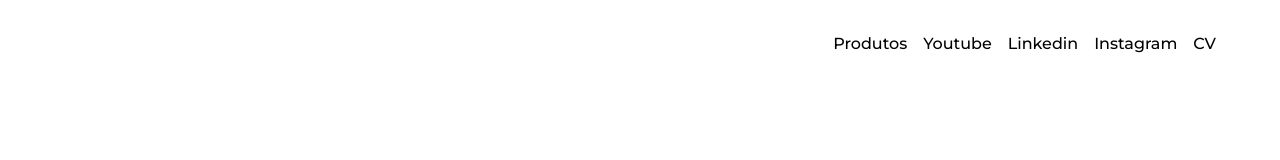
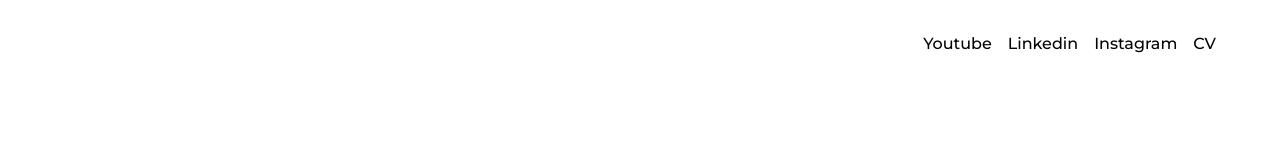
Before and after one commit to lucasopagodev/opagodevweb, a Next.js app: page / in a window 1280 px wide. Shown: the top 160 px of the page. Built offline with nearby package versions, Linux system fonts and the light colour scheme.

Commit message:
Alter header

```diff
--- a/src/components/header/page.tsx
+++ b/src/components/header/page.tsx
@@ -5,11 +5,11 @@ export default function Header() {
         id="header"
         className="flex flex-row justify-end sm:justify-center md:justify-end space-x-4"
       >
-        <p className="hover:underline hover:decoration-green-900">
+        {/* <p className="hover:underline hover:decoration-green-900">
           <a href="#products">
             Produtos
           </a>
-        </p>
+        </p> */}
         <p className="hover:underline hover:decoration-green-900">
           <a href="https://www.youtube.com/@opagodev" target="_blank">
             Youtube
```
